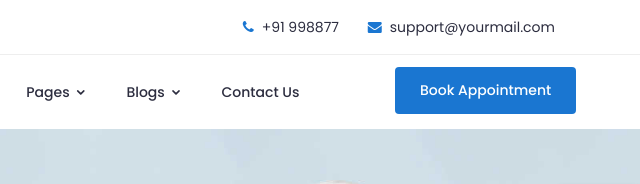
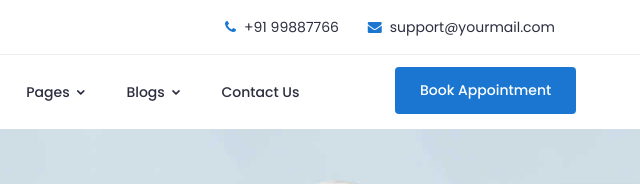
Before and after one commit to syedabdulr07/code_medlife, a plain HTML site: page index.html in a window 1280 px wide. Shown: the top 184 px of the page, 640-1280 px from the left. Drawn offline with Linux system fonts and the light colour scheme; a script that the page names is missing.

Commit message:
ph no 66

```diff
--- a/index.html
+++ b/index.html
@@ -96,7 +96,7 @@
 						<div class="col-lg-6 col-md-7 col-12">
 							<!-- Top Contact -->
 							<ul class="top-contact">
-								<li><i class="fa fa-phone"></i>+91 998877</li>
+								<li><i class="fa fa-phone"></i>+91 99887766</li>
 								<li><i class="fa fa-envelope"></i><a href="mailto:support@yourmail.com">support@yourmail.com</a></li>
 							</ul>
 							<!-- End Top Contact -->
```
